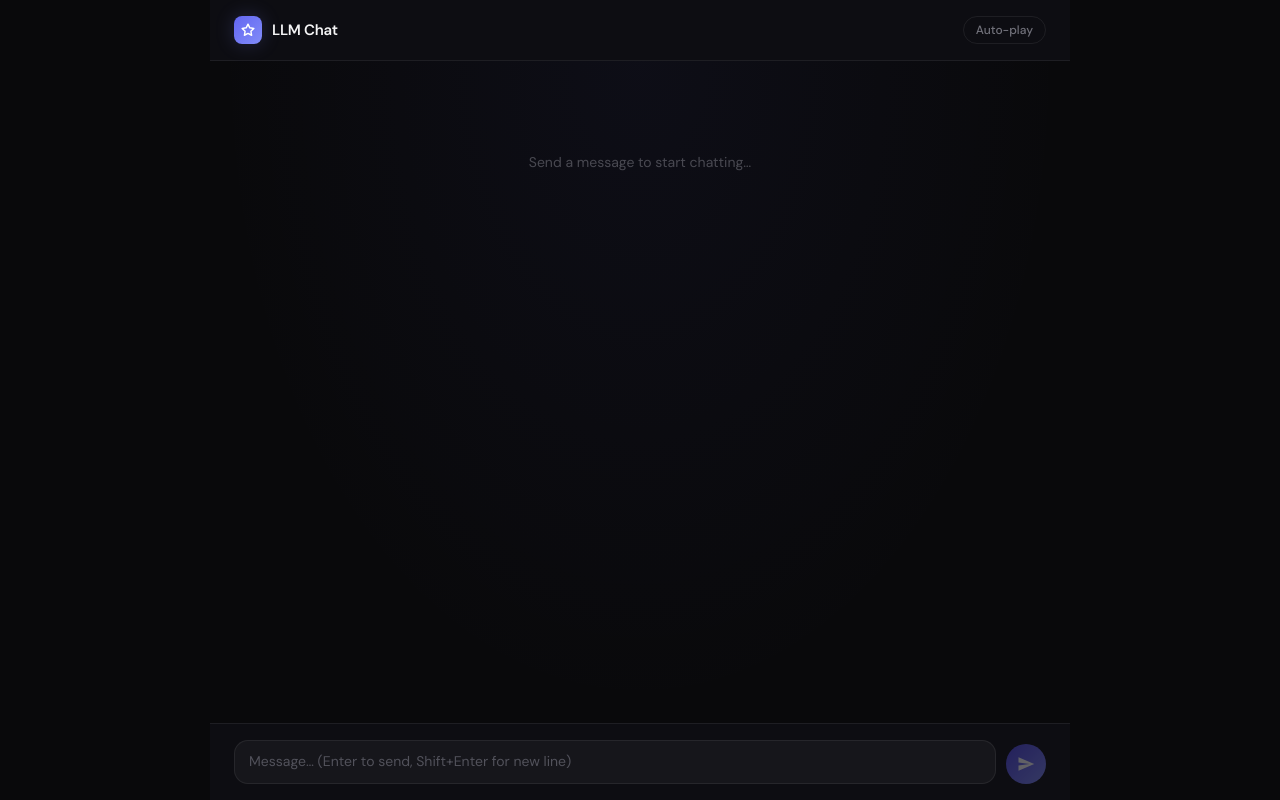
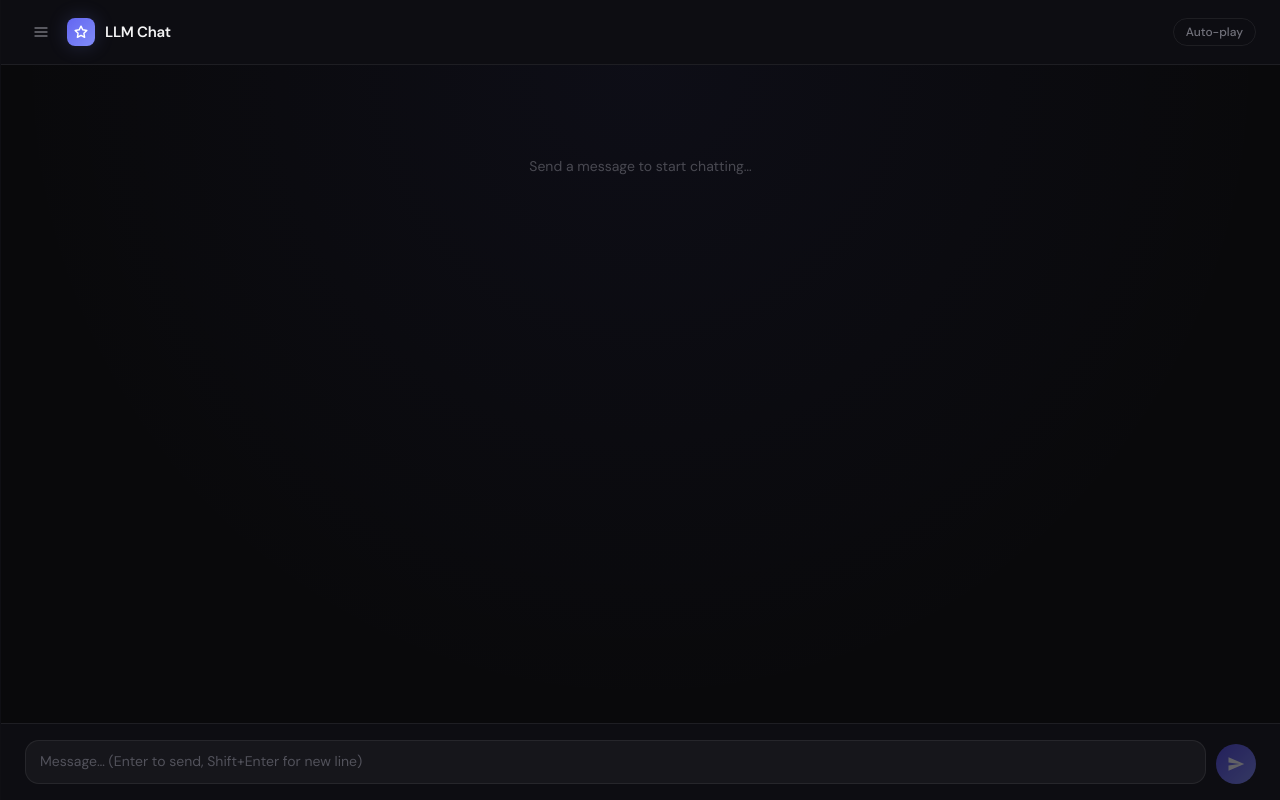
Before and after one commit to wertypotom/llm-chat, a Next.js app: page / in a window 1280 px wide. Built offline with nearby package versions, Linux system fonts and the light colour scheme.

Commit message:
feat: conversation history sidebar with localStorage persistence (Task 11)

```diff
--- a/plans/prd.json
+++ b/plans/prd.json
@@ -129,7 +129,7 @@
       "New chat button creates fresh session",
       "Verify: refresh page, history restored"
     ],
-    "passes": false
+    "passes": true
   },
   {
     "category": "infrastructure",
--- a/src/app/page.tsx
+++ b/src/app/page.tsx
@@ -1,5 +1,20 @@
+'use client'
+
 import { ChatWindow } from '@/features/chat/components/ChatWindow'
+import { useChatHistory } from '@/features/chat/hooks/useChatHistory'
 
 export default function Home() {
-  return <ChatWindow />
+  const { sessions, activeId, activeSession, newSession, selectSession, updateSession } =
+    useChatHistory()
+
+  return (
+    <ChatWindow
+      session={activeSession}
+      sessions={sessions}
+      activeId={activeId}
+      onNew={newSession}
+      onSelect={selectSession}
+      onMessagesChange={(msgs) => updateSession(activeSession.id, msgs)}
+    />
+  )
 }
--- a/src/features/chat/components/ChatWindow.module.css
+++ b/src/features/chat/components/ChatWindow.module.css
@@ -1,10 +1,36 @@
+.layout {
+  display: flex;
+  height: 100vh;
+  overflow: hidden;
+}
+
 .root {
   display: flex;
   flex-direction: column;
-  height: 100vh;
-  max-width: 860px;
-  margin: 0 auto;
+  flex: 1;
+  min-width: 0;
   background: var(--color-bg);
+}
+
+.menuBtn {
+  width: 32px;
+  height: 32px;
+  display: flex;
+  align-items: center;
+  justify-content: center;
+  background: transparent;
+  border: none;
+  color: var(--color-text-muted);
+  cursor: pointer;
+  border-radius: var(--radius-sm);
+  transition:
+    color 0.15s,
+    background 0.15s;
+  flex-shrink: 0;
+}
+.menuBtn:hover {
+  color: var(--color-text);
+  background: rgba(255, 255, 255, 0.06);
 }
 
 /* Glassmorphism header */
--- a/src/features/chat/components/ChatWindow.tsx
+++ b/src/features/chat/components/ChatWindow.tsx
@@ -1,18 +1,42 @@
 'use client'
 
-import { useEffect, useRef, type ChangeEvent, type FormEvent } from 'react'
+import { useEffect, useRef, useState, type ChangeEvent, type FormEvent } from 'react'
+import type { ChatSession } from '@/features/chat/types'
 import { useChatStream } from '@/features/chat/hooks/useChatStream'
 import { useTTS } from '@/features/chat/hooks/useTTS'
 import { useAutoPlayTTS } from '@/features/chat/hooks/useAutoPlayTTS'
 import { MessageBubble } from './MessageBubble'
 import { ChatInput } from './ChatInput'
 import { TypingIndicator } from './TypingIndicator'
+import { Sidebar } from './Sidebar'
 import styles from './ChatWindow.module.css'
 
-export function ChatWindow() {
+interface Props {
+  session: ChatSession
+  sessions: ChatSession[]
+  activeId: string
+  onNew: () => void
+  onSelect: (id: string) => void
+  onMessagesChange: (messages: ChatSession['messages']) => void
+}
+
+export function ChatWindow({
+  session,
+  sessions,
+  activeId,
+  onNew,
+  onSelect,
+  onMessagesChange,
+}: Props) {
   const bottomRef = useRef<HTMLDivElement>(null)
   const prevLoadingRef = useRef(false)
-  const { messages, input, setInput, isLoading, error, sendMessage } = useChatStream()
+  const [sidebarOpen, setSidebarOpen] = useState(false)
+
+  const { messages, input, setInput, isLoading, error, sendMessage } = useChatStream({
+    initialMessages: session.messages,
+    onMessagesChange,
+  })
+
   const { speak } = useTTS()
   const { autoPlay, toggleAutoPlay } = useAutoPlayTTS()
 
@@ -26,7 +50,6 @@ export function ChatWindow() {
       prevLoadingRef.current = isLoading
       return
     }
-    // Stream just finished
     if (!isLoading && prevLoadingRef.current) {
       const last = messages[messages.length - 1]
       if (last?.role === 'assistant' && last.content) {
@@ -49,8 +72,36 @@ export function ChatWindow() {
   }
 
   return (
+    <div className={styles.layout}>
+      <Sidebar
+        sessions={sessions}
+        activeId={activeId}
+        onSelect={onSelect}
+        onNew={onNew}
+        open={sidebarOpen}
+      />
       <div className={styles.root}>
         <header className={styles.header}>
+          <button
+            className={styles.menuBtn}
+            onClick={() => setSidebarOpen((v) => !v)}
+            aria-label={sidebarOpen ? 'Close sidebar' : 'Open sidebar'}
+            title="Toggle history"
+          >
+            <svg
+              width="16"
+              height="16"
+              viewBox="0 0 24 24"
+              fill="none"
+              stroke="currentColor"
+              strokeWidth="2"
+              strokeLinecap="round"
+            >
+              <line x1="3" y1="6" x2="21" y2="6" />
+              <line x1="3" y1="12" x2="21" y2="12" />
+              <line x1="3" y1="18" x2="21" y2="18" />
+            </svg>
+          </button>
           <div className={styles.logo} aria-hidden="true">
             <svg
               width="14"
@@ -69,7 +120,7 @@ export function ChatWindow() {
           <button
             className={`${styles.autoPlayBtn} ${autoPlay ? styles.autoPlayBtnOn : ''}`}
             onClick={toggleAutoPlay}
-          title={autoPlay ? 'Auto-play ON — click to disable' : 'Auto-play OFF — click to enable'}
+            title={autoPlay ? 'Auto-play ON — click to disable' : 'Auto-play OFF'}
             aria-pressed={autoPlay}
           >
             Auto-play
@@ -77,7 +128,9 @@ export function ChatWindow() {
         </header>
 
         <div className={styles.messages} role="log" aria-live="polite">
-        {messages.length === 0 && <p className={styles.empty}>Send a message to start chatting…</p>}
+          {messages.length === 0 && (
+            <p className={styles.empty}>Send a message to start chatting…</p>
+          )}
           {messages.map((m) => (
             <MessageBubble key={m.id} role={m.role} content={m.content} />
           ))}
@@ -93,5 +146,6 @@ export function ChatWindow() {
           isLoading={isLoading}
         />
       </div>
+    </div>
   )
 }
--- /dev/null
+++ b/src/features/chat/components/Sidebar.module.css
@@ -0,0 +1,96 @@
+.sidebar {
+  width: 0;
+  overflow: hidden;
+  border-right: 1px solid transparent;
+  background: var(--color-surface-solid);
+  transition:
+    width 0.25s ease,
+    border-color 0.25s ease;
+  flex-shrink: 0;
+  height: 100vh;
+  position: sticky;
+  top: 0;
+}
+
+.open {
+  width: 240px;
+  border-color: var(--color-border);
+}
+
+.inner {
+  width: 240px;
+  padding: 16px 12px;
+  display: flex;
+  flex-direction: column;
+  gap: 8px;
+  height: 100%;
+  overflow-y: auto;
+}
+
+.newBtn {
+  display: flex;
+  align-items: center;
+  gap: 8px;
+  width: 100%;
+  padding: 9px 12px;
+  border-radius: var(--radius-sm);
+  border: 1px solid var(--color-border);
+  background: transparent;
+  color: var(--color-text);
+  font-family: inherit;
+  font-size: 13px;
+  font-weight: 500;
+  cursor: pointer;
+  transition:
+    background 0.15s,
+    border-color 0.15s;
+  text-align: left;
+}
+
+.newBtn:hover {
+  background: var(--color-accent-dim);
+  border-color: var(--color-accent);
+  color: var(--color-accent);
+}
+
+.list {
+  list-style: none;
+  display: flex;
+  flex-direction: column;
+  gap: 2px;
+}
+
+.item {
+  padding: 8px 12px;
+  border-radius: var(--radius-sm);
+  cursor: pointer;
+  display: flex;
+  flex-direction: column;
+  gap: 2px;
+  transition: background 0.15s;
+}
+
+.item:hover {
+  background: rgba(255, 255, 255, 0.05);
+}
+
+.active {
+  background: var(--color-accent-dim);
+}
+
+.itemTitle {
+  font-size: 13px;
+  color: var(--color-text);
+  white-space: nowrap;
+  overflow: hidden;
+  text-overflow: ellipsis;
+}
+
+.active .itemTitle {
+  color: var(--color-accent);
+}
+
+.itemTime {
+  font-size: 11px;
+  color: var(--color-text-muted);
+}
--- /dev/null
+++ b/src/features/chat/components/Sidebar.tsx
@@ -0,0 +1,69 @@
+'use client'
+
+import type { FC } from 'react'
+import type { ChatSession } from '@/features/chat/types'
+import styles from './Sidebar.module.css'
+
+interface Props {
+  sessions: ChatSession[]
+  activeId: string
+  onSelect: (id: string) => void
+  onNew: () => void
+  open: boolean
+}
+
+function sessionTitle(s: ChatSession): string {
+  const first = s.messages.find((m) => m.role === 'user')
+  if (first?.content) {
+    return first.content.length > 36 ? first.content.slice(0, 36) + '…' : first.content
+  }
+  return 'New chat'
+}
+
+function relativeTime(date: Date | string): string {
+  const ms = Date.now() - new Date(date).getTime()
+  const m = Math.floor(ms / 60000)
+  if (m < 1) return 'just now'
+  if (m < 60) return `${m}m ago`
+  const h = Math.floor(m / 60)
+  if (h < 24) return `${h}h ago`
+  return `${Math.floor(h / 24)}d ago`
+}
+
+export const Sidebar: FC<Props> = ({ sessions, activeId, onSelect, onNew, open }) => (
+  <aside className={`${styles.sidebar} ${open ? styles.open : ''}`} aria-hidden={!open}>
+    <div className={styles.inner}>
+      <button className={styles.newBtn} onClick={onNew} title="New chat">
+        <svg
+          width="14"
+          height="14"
+          viewBox="0 0 24 24"
+          fill="none"
+          stroke="currentColor"
+          strokeWidth="2.5"
+          strokeLinecap="round"
+        >
+          <line x1="12" y1="5" x2="12" y2="19" />
+          <line x1="5" y1="12" x2="19" y2="12" />
+        </svg>
+        New chat
+      </button>
+      <ul className={styles.list} role="listbox" aria-label="Chat history">
+        {sessions.map((s) => (
+          <li
+            key={s.id}
+            className={`${styles.item} ${s.id === activeId ? styles.active : ''}`}
+            onClick={() => onSelect(s.id)}
+            role="option"
+            aria-selected={s.id === activeId}
+            tabIndex={0}
+            onKeyDown={(e) => e.key === 'Enter' && onSelect(s.id)}
+          >
+            <span className={styles.itemTitle}>{sessionTitle(s)}</span>
+            <span className={styles.itemTime}>{relativeTime(s.updatedAt)}</span>
+          </li>
+        ))}
+      </ul>
+    </div>
+  </aside>
+)
--- /dev/null
+++ b/src/features/chat/hooks/useChatHistory.ts
@@ -0,0 +1,61 @@
+'use client'
+
+import { useState, useCallback } from 'react'
+import type { ChatSession, ChatMessage } from '@/features/chat/types'
+import { loadSessions, saveSessions, loadActiveId, saveActiveId } from '@/features/chat/lib/storage'
+
+function createSession(): ChatSession {
+  return {
+    id: crypto.randomUUID(),
+    messages: [],
+    createdAt: new Date(),
+    updatedAt: new Date(),
+  }
+}
+
+function getInitialState(): { sessions: ChatSession[]; activeId: string } {
+  const sessions = loadSessions()
+  if (sessions.length === 0) {
+    const s = createSession()
+    return { sessions: [s], activeId: s.id }
+  }
+  const savedId = loadActiveId()
+  const activeId = sessions.find((s) => s.id === savedId) ? savedId! : sessions[0].id
+  return { sessions, activeId }
+}
+
+export function useChatHistory() {
+  const [{ sessions, activeId }, setState] = useState(getInitialState)
+
+  const activeSession = sessions.find((s) => s.id === activeId) ?? sessions[0]
+
+  const persist = useCallback((next: ChatSession[], nextId: string) => {
+    saveSessions(next)
+    saveActiveId(nextId)
+    setState({ sessions: next, activeId: nextId })
+  }, [])
+
+  const newSession = useCallback(() => {
+    const s = createSession()
+    const next = [s, ...sessions]
+    persist(next, s.id)
+  }, [sessions, persist])
+
+  const selectSession = useCallback((id: string) => {
+    saveActiveId(id)
+    setState((prev) => ({ ...prev, activeId: id }))
+  }, [])
+
+  const updateSession = useCallback(
+    (id: string, messages: ChatMessage[]) => {
+      const next = sessions.map((s) =>
+        s.id === id ? { ...s, messages, updatedAt: new Date() } : s,
+      )
+      saveSessions(next)
+      setState((prev) => ({ ...prev, sessions: next }))
+    },
+    [sessions],
+  )
+
+  return { sessions, activeId, activeSession, newSession, selectSession, updateSession }
+}
--- a/src/features/chat/hooks/useChatStream.ts
+++ b/src/features/chat/hooks/useChatStream.ts
@@ -12,8 +12,13 @@ interface UseChatStreamReturn {
   sendMessage: (text: string) => Promise<void>
 }
 
-export function useChatStream(): UseChatStreamReturn {
-  const [messages, setMessages] = useState<ChatMessage[]>([])
+interface UseChatStreamOptions {
+  initialMessages?: ChatMessage[]
+  onMessagesChange?: (messages: ChatMessage[]) => void
+}
+
+export function useChatStream(options: UseChatStreamOptions = {}): UseChatStreamReturn {
+  const [messages, setMessages] = useState<ChatMessage[]>(options.initialMessages ?? [])
   const [input, setInput] = useState('')
   const [isLoading, setIsLoading] = useState(false)
   const [error, setError] = useState<string | null>(null)
@@ -94,9 +99,17 @@ export function useChatStream(): UseChatStreamReturn {
         // If stream ended with no text content (all steps were tool calls),
         // replace placeholder with a generic done message
         if (firstChunk) {
-          setMessages((prev) =>
-            prev.map((m) => (m.id === assistantId ? { ...m, content: '✅ Done.' } : m)),
-          )
+          setMessages((prev) => {
+            const next = prev.map((m) => (m.id === assistantId ? { ...m, content: '✅ Done.' } : m))
+            options.onMessagesChange?.(next)
+            return next
+          })
+        } else {
+          // Notify parent with final messages after stream completes
+          setMessages((prev) => {
+            options.onMessagesChange?.(prev)
+            return prev
+          })
         }
       } catch (err) {
         if (err instanceof Error && err.name !== 'AbortError') {
@@ -108,7 +121,7 @@ export function useChatStream(): UseChatStreamReturn {
         setIsLoading(false)
       }
     },
-    [messages, isLoading],
+    [messages, isLoading, options],
   )
 
   return { messages, input, setInput, isLoading, error, sendMessage }
--- /dev/null
+++ b/src/features/chat/lib/storage.ts
@@ -0,0 +1,26 @@
+import type { ChatSession } from '@/features/chat/types'
+
+const SESSIONS_KEY = 'chat:sessions'
+const ACTIVE_KEY = 'chat:activeId'
+
+export function loadSessions(): ChatSession[] {
+  try {
+    const raw = localStorage.getItem(SESSIONS_KEY)
+    if (!raw) return []
+    return JSON.parse(raw) as ChatSession[]
+  } catch {
+    return []
+  }
+}
+
+export function saveSessions(sessions: ChatSession[]): void {
+  localStorage.setItem(SESSIONS_KEY, JSON.stringify(sessions))
+}
+
+export function loadActiveId(): string | null {
+  return localStorage.getItem(ACTIVE_KEY)
+}
+
+export function saveActiveId(id: string): void {
+  localStorage.setItem(ACTIVE_KEY, id)
+}
```
Also changed, not shown: progress.txt, 1 other file (tests, documents, lock files or other folders). Lines whose indentation alone changed are shown as unchanged.
